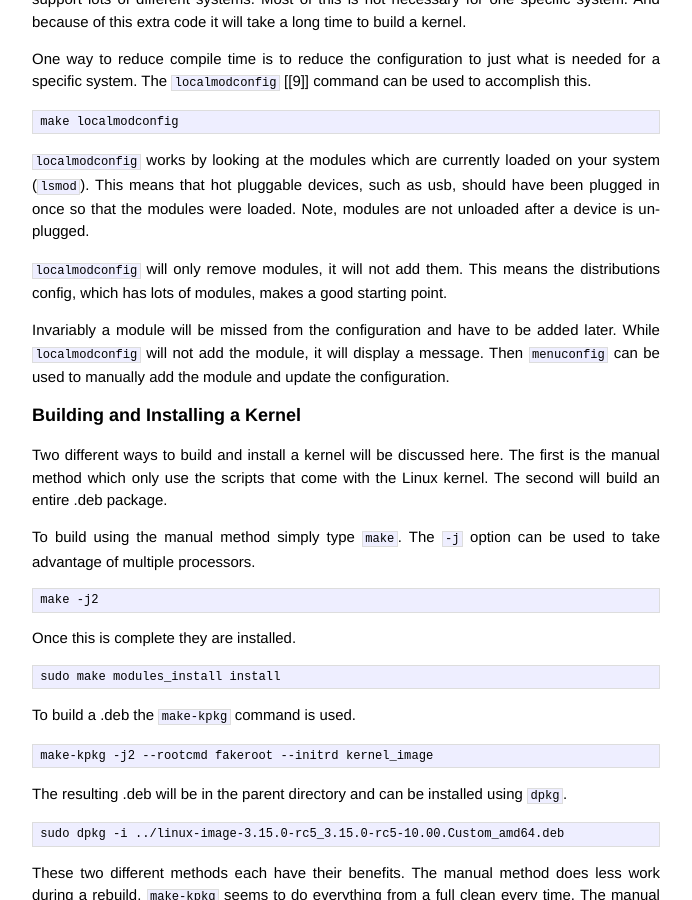
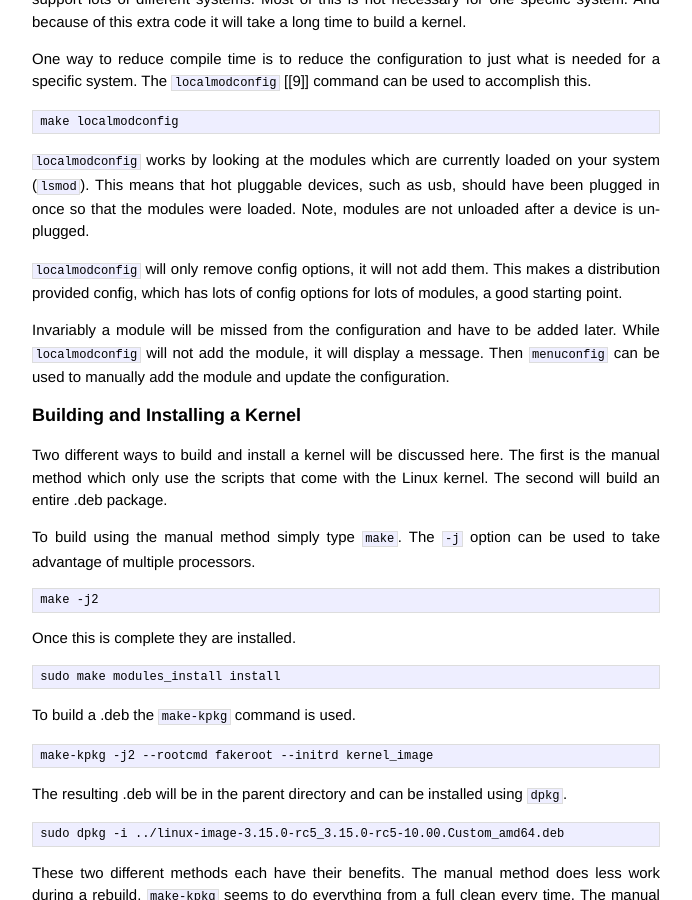
Before and after one commit to jmahler/jmahler.github.io, a Jekyll site: the page built from _posts/2014-04-08-kernel.md, in a window 1280 px wide and 900 px high, scrolled down 887 px. Shown: the whole window, without its empty margins (294-986 px from the left). Built offline with Jekyll 4.4.1, drawn with Linux system fonts in a browser that asks for light colours; Markdown is read by kramdown in place of the engine named in the settings.

Commit message:
localmodconfig changes config options, not modules

```diff
--- a/_posts/2014-04-08-kernel.md
+++ b/_posts/2014-04-08-kernel.md
@@ -59,9 +59,9 @@ loaded on your system (`lsmod`).  This means that hot pluggable devices,
 such as usb, should have been plugged in once so that the modules were
 loaded.  Note, modules are not unloaded after a device is un-plugged.
 
-`localmodconfig` will only remove modules, it will not add them.  This
-means the distributions config, which has lots of modules, makes a good
-starting point.
+`localmodconfig` will only remove config options, it will not add them.
+This makes a distribution provided config, which has lots of config
+options for lots of modules, a good starting point.
 
 Invariably a module will be missed from the configuration and have to be
 added later.  While `localmodconfig` will not add the module, it will
```
